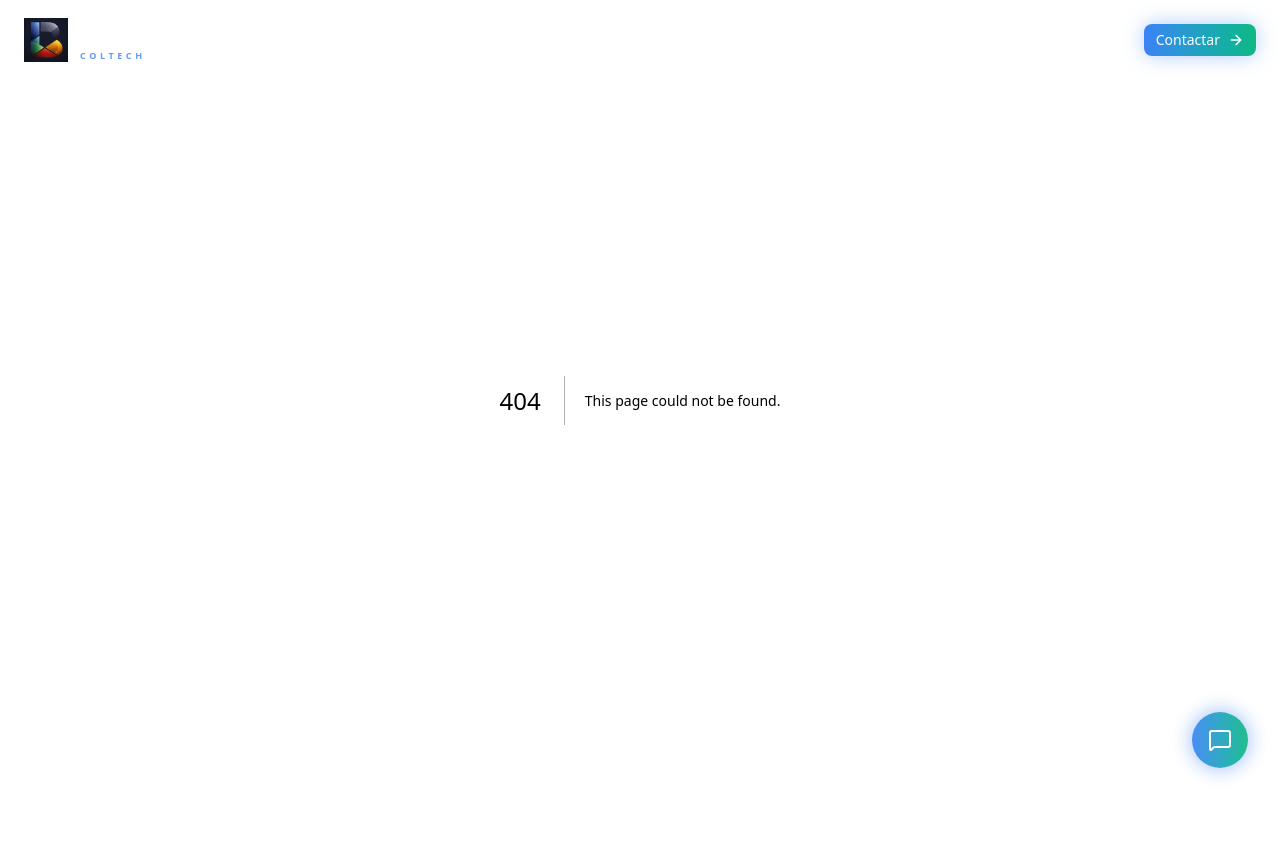
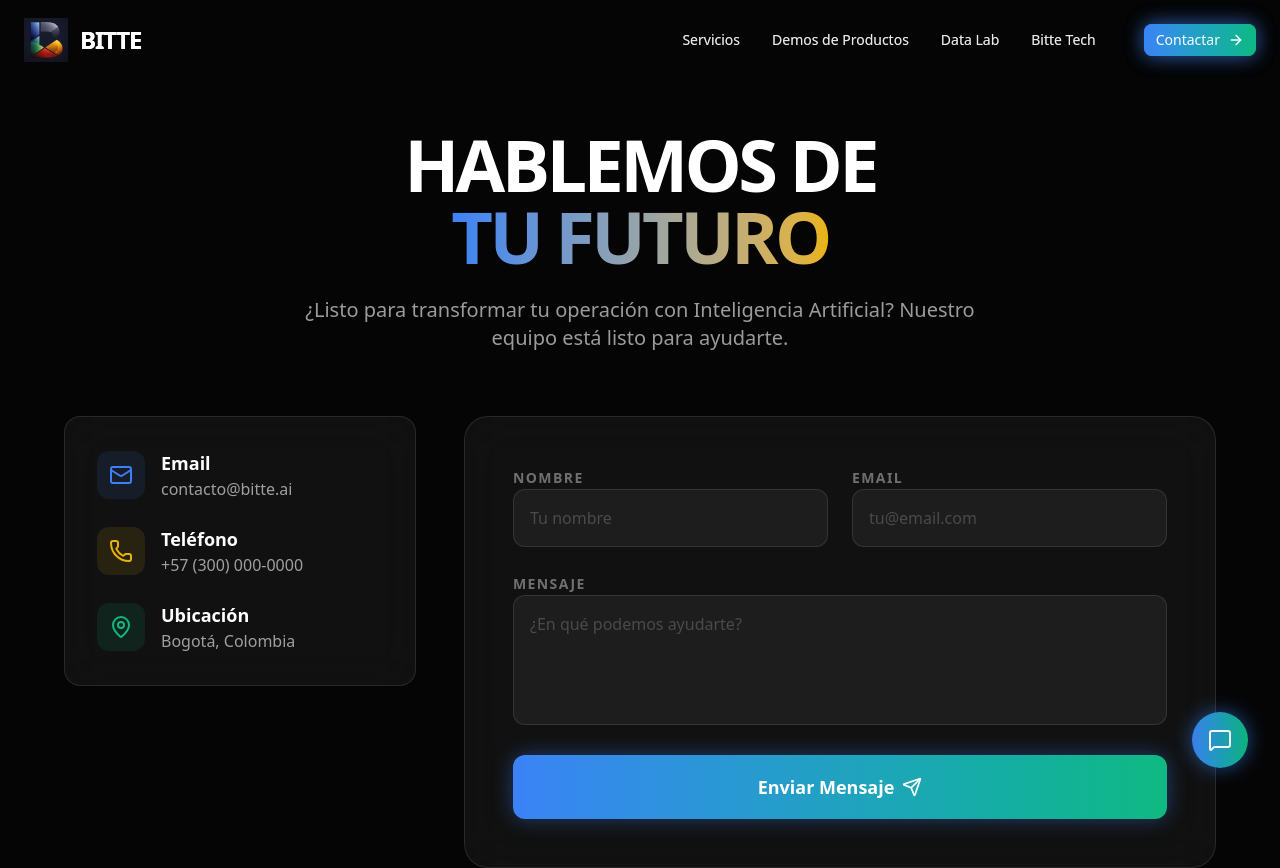
Before and after one commit to bittecoltech-sketch/Bitte, a Next.js app: page /contactar in a window 1280 px wide. Before the commit this address had no page. Shown: the top 868 px of the page. Built offline with nearby package versions, Linux system fonts and the light colour scheme.

Commit message:
refactor: remove COLTECH from branding, update Navbar links, and add Contactar page

```diff
--- /dev/null
+++ b/app/contactar/page.tsx
@@ -0,0 +1,118 @@
+"use client";
+
+import React from "react";
+import Navbar from "@/components/layout/Navbar";
+import Footer from "@/components/layout/Footer";
+import { motion } from "framer-motion";
+import { Mail, Phone, MapPin, Send } from "lucide-react";
+import { Button } from "@/components/ui/primitives";
+
+export default function ContactPage() {
+    return (
+        <div className="min-h-screen bg-bitte-base text-white selection:bg-bitte-blue/30 selection:text-white">
+            <Navbar />
+
+            <main className="pt-32 pb-20">
+                <div className="container mx-auto px-6">
+                    <motion.div
+                        initial={{ opacity: 0, y: 20 }}
+                        animate={{ opacity: 1, y: 0 }}
+                        className="max-w-4xl mx-auto text-center mb-16"
+                    >
+                        <h1 className="text-5xl md:text-7xl font-black tracking-tighter mb-6 uppercase">
+                            Hablemos de <br />
+                            <span className="text-transparent bg-clip-text bg-gradient-to-r from-bitte-blue to-bitte-gold">
+                                Tu Futuro
+                            </span>
+                        </h1>
+                        <p className="text-xl text-white/60 max-w-2xl mx-auto">
+                            ¿Listo para transformar tu operación con Inteligencia Artificial? Nuestro equipo está listo para ayudarte.
+                        </p>
+                    </motion.div>
+
+                    <div className="grid lg:grid-cols-3 gap-12 max-w-6xl mx-auto">
+                        {/* Contact Info */}
+                        <motion.div
+                            initial={{ opacity: 0, x: -20 }}
+                            animate={{ opacity: 1, x: 0 }}
+                            transition={{ delay: 0.2 }}
+                            className="space-y-8"
+                        >
+                            <div className="bg-white/5 border border-white/10 p-8 rounded-2xl backdrop-blur-xl">
+                                <div className="flex items-center gap-4 mb-6">
+                                    <div className="w-12 h-12 bg-bitte-blue/10 rounded-xl flex items-center justify-center text-bitte-blue">
+                                        <Mail className="w-6 h-6" />
+                                    </div>
+                                    <div>
+                                        <h3 className="font-bold text-lg">Email</h3>
+                                        <p className="text-white/60">contacto@bitte.ai</p>
+                                    </div>
+                                </div>
+                                <div className="flex items-center gap-4 mb-6">
+                                    <div className="w-12 h-12 bg-bitte-gold/10 rounded-xl flex items-center justify-center text-bitte-gold">
+                                        <Phone className="w-6 h-6" />
+                                    </div>
+                                    <div>
+                                        <h3 className="font-bold text-lg">Teléfono</h3>
+                                        <p className="text-white/60">+57 (300) 000-0000</p>
+                                    </div>
+                                </div>
+                                <div className="flex items-center gap-4">
+                                    <div className="w-12 h-12 bg-bitte-green/10 rounded-xl flex items-center justify-center text-bitte-green">
+                                        <MapPin className="w-6 h-6" />
+                                    </div>
+                                    <div>
+                                        <h3 className="font-bold text-lg">Ubicación</h3>
+                                        <p className="text-white/60">Bogotá, Colombia</p>
+                                    </div>
+                                </div>
+                            </div>
+                        </motion.div>
+
+                        {/* Contact Form */}
+                        <motion.div
+                            initial={{ opacity: 0, y: 20 }}
+                            animate={{ opacity: 1, y: 0 }}
+                            transition={{ delay: 0.4 }}
+                            className="lg:col-span-2 bg-white/5 border border-white/10 p-8 md:p-12 rounded-3xl backdrop-blur-xl"
+                        >
+                            <form className="grid md:grid-cols-2 gap-6" onSubmit={(e) => e.preventDefault()}>
+                                <div className="space-y-2">
+                                    <label className="text-sm font-bold text-white/40 uppercase tracking-widest">Nombre</label>
+                                    <input
+                                        type="text"
+                                        placeholder="Tu nombre"
+                                        className="w-full bg-white/5 border border-white/10 rounded-xl px-4 py-4 text-white placeholder:text-white/20 focus:outline-none focus:border-bitte-blue focus:ring-1 focus:ring-bitte-blue transition-all"
+                                    />
+                                </div>
+                                <div className="space-y-2">
+                                    <label className="text-sm font-bold text-white/40 uppercase tracking-widest">Email</label>
+                                    <input
+                                        type="email"
+                                        placeholder="tu@email.com"
+                                        className="w-full bg-white/5 border border-white/10 rounded-xl px-4 py-4 text-white placeholder:text-white/20 focus:outline-none focus:border-bitte-blue focus:ring-1 focus:ring-bitte-blue transition-all"
+                                    />
+                                </div>
+                                <div className="md:col-span-2 space-y-2">
+                                    <label className="text-sm font-bold text-white/40 uppercase tracking-widest">Mensaje</label>
+                                    <textarea
+                                        rows={4}
+                                        placeholder="¿En qué podemos ayudarte?"
+                                        className="w-full bg-white/5 border border-white/10 rounded-xl px-4 py-4 text-white placeholder:text-white/20 focus:outline-none focus:border-bitte-blue focus:ring-1 focus:ring-bitte-blue transition-all resize-none"
+                                    ></textarea>
+                                </div>
+                                <div className="md:col-span-2">
+                                    <Button variant="glow" size="lg" className="w-full h-16 text-lg rounded-xl">
+                                        Enviar Mensaje <Send className="ml-2 w-5 h-5" />
+                                    </Button>
+                                </div>
+                            </form>
+                        </motion.div>
+                    </div>
+                </div>
+            </main>
+
+            <Footer />
+        </div>
+    );
+}
--- a/components/layout/Footer.tsx
+++ b/components/layout/Footer.tsx
@@ -16,7 +16,6 @@ export default function Footer() {
                         </div>
                         <h3 className="text-3xl font-[900] tracking-tighter text-white">BITTE</h3>
                     </div>
-                    <p className="text-[10px] font-black tracking-[0.4em] text-bitte-blue uppercase mb-6 opacity-80">Coltech</p>
                     <p className="text-bitte-steel text-sm">
                         Bridge to Technology.
                         <br />
--- a/components/layout/Navbar.tsx
+++ b/components/layout/Navbar.tsx
@@ -9,7 +9,7 @@ import Image from "next/image";
 
 const navItems = [
     { name: "Servicios", href: "#services" },
-    { name: "Playground", href: "#playground" },
+    { name: "Demos de Productos", href: "#playground" },
     { name: "Data Lab", href: "#datalab" },
     { name: "Bitte Tech", href: "#education" },
 ];
@@ -47,9 +47,6 @@ export default function Navbar() {
                         <span className="text-2xl font-[900] tracking-tighter text-white leading-none">
                             BITTE
                         </span>
-                        <span className="text-[9px] font-black tracking-[0.4em] text-bitte-blue leading-none mt-1.5 opacity-80 uppercase">
-                            Coltech
-                        </span>
                     </div>
                 </Link>
 
@@ -65,9 +62,11 @@ export default function Navbar() {
                             <span className="absolute -bottom-1 left-0 w-0 h-0.5 bg-bitte-blue transition-all group-hover:w-full" />
                         </Link>
                     ))}
-                    <Button variant="glow" size="sm" className="ml-4">
-                        Contactar <ArrowRight className="w-4 h-4 ml-2" />
-                    </Button>
+                    <Link href="/contactar">
+                        <Button variant="glow" size="sm" className="ml-4">
+                            Contactar <ArrowRight className="w-4 h-4 ml-2" />
+                        </Button>
+                    </Link>
                 </div>
 
                 {/* Mobile Toggle */}
@@ -97,9 +96,11 @@ export default function Navbar() {
                                 {item.name}
                             </Link>
                         ))}
-                        <Button variant="glow" className="w-full">
-                            Iniciar Proyecto
-                        </Button>
+                        <Link href="/contactar" className="w-full">
+                            <Button variant="glow" className="w-full">
+                                Contactar
+                            </Button>
+                        </Link>
                     </div>
                 </motion.div>
             )}
```
